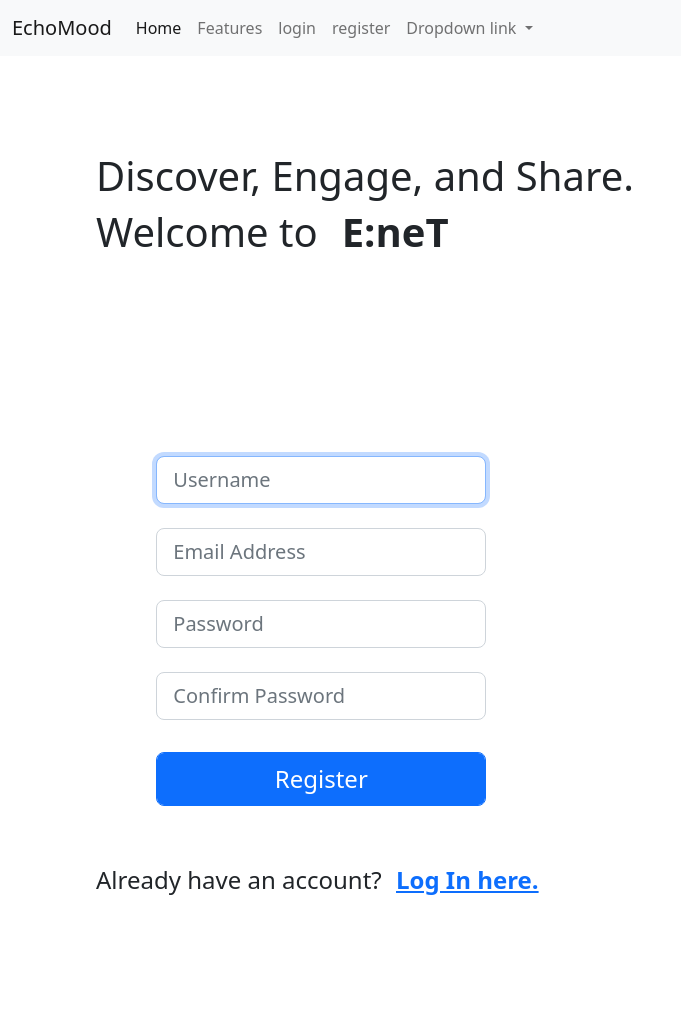
After one commit to emads22/EchoMood, a Django app: page /register in a window 1280 px wide. The commit adds this page. Shown: the whole page, without its empty margins (0-681 px from the left). Run offline with Django 4.2, Linux system fonts and the light colour scheme; some libraries are stand-ins or nearby versions.

Commit message:
auth users complete

```diff
--- a/capstone/admin.py
+++ b/capstone/admin.py
@@ -1,8 +1,9 @@
 from django.contrib import admin
-from .models import Mood, Genre, Track
+from .models import User, Mood, Genre, Track
 
 
 # Register your models here.
+admin.site.register(User)
 admin.site.register(Mood)
 admin.site.register(Genre)
 admin.site.register(Track)
--- a/capstone/static/capstone/styles.css
+++ b/capstone/static/capstone/styles.css
@@ -31,5 +31,5 @@ audio::-webkit-media-controls-mute-button {
 
 
 .highlighted {
-  background-color: lightgreen; /* Change to the desired background color */
+  background-color: lightgreen;
 }
--- a/capstone/templates/capstone/layout.html
+++ b/capstone/templates/capstone/layout.html
@@ -17,9 +17,45 @@
     <script src="{% static 'capstone/capstone_script.js' %}"></script>
 </head>
 <body>
+    <nav class="navbar navbar-expand-lg bg-light">
+        <div class="container-fluid">
+          <a class="navbar-brand" href="{% url 'index' %}">EchoMood</a>
+          <button class="navbar-toggler" type="button" data-bs-toggle="collapse" data-bs-target="#navbarNavDropdown" aria-controls="navbarNavDropdown" aria-expanded="false" aria-label="Toggle navigation">
+            <span class="navbar-toggler-icon"></span>
+          </button>
+          <div class="collapse navbar-collapse" id="navbarNavDropdown">
+            <ul class="navbar-nav">
+              <li class="nav-item">
+                <a class="nav-link active" aria-current="page" href="#">Home</a>
+              </li>
+              <li class="nav-item">
+                <a class="nav-link" href="#">Features</a>
+              </li>
+              <li class="nav-item">
+                <a class="nav-link" href="{% url 'login' %}">login</a>
+              </li>
+              <li class="nav-item">
+                <a class="nav-link" href="{% url 'register' %}">register</a>
+              </li>
+              <li class="nav-item dropdown">
+                <a class="nav-link dropdown-toggle" href="#" role="button" data-bs-toggle="dropdown" aria-expanded="false">
+                  Dropdown link
+                </a>
+                <ul class="dropdown-menu">
+                  <li><a class="dropdown-item" href="#">Action</a></li>
+                  <li><a class="dropdown-item" href="#">Another action</a></li>
+                  <li><a class="dropdown-item" href="#">Something else here</a></li>
+                </ul>
+              </li>
+            </ul>
+          </div>
+        </div>
+    </nav>
+
     {% block body %}
     {% endblock %}
     <!-- moved this script to here in order to identify the 'all_tracks' var passed to js from django template in 'index' page  -->
-
+    <!-- bootstrap -->
+    <script src="https://cdn.jsdelivr.net/npm/bootstrap@5.2.3/dist/js/bootstrap.bundle.min.js" integrity="sha384-kenU1KFdBIe4zVF0s0G1M5b4hcpxyD9F7jL+jjXkk+Q2h455rYXK/7HAuoJl+0I4" crossorigin="anonymous"></script>
 </body>
 </html>
--- /dev/null
+++ b/capstone/templates/capstone/register.html
@@ -0,0 +1,56 @@
+{% extends "capstone/layout.html" %}
+
+{% block body %}
+
+    {% if message %}
+        <div class="alert alert-secondary p-4 fs-5" role="alert">
+            <!-- With the 'linebreaks' filter, line breaks (newlines) in the 'message' content will be converted into HTML <p> and <br> tags,
+            preserving the original formatting when displayed in the rendered HTML -->
+            {{ message | linebreaks  }}
+        </div>
+        <!-- The meta tag with http-equiv="refresh" attribute reloads the page after 6 seconds here -->
+        <meta http-equiv="refresh" content="6;url={% url 'register' %}">
+    {% endif %}
+
+
+    <div class="row container-fluid">
+
+        <div class="col-auto m-5 p-5">
+            <h1 class="">Discover, Engage, and Share.</h1>
+            <h1 class="">Welcome to<strong class="title ms-4">E:neT</strong></h1>
+        </div>
+
+        <div class="col-auto m-5 p-5 container">
+            <div class="d-flex justify-content-center">
+                <form action="{% url 'register' %}" method="post">
+                    {% csrf_token %}
+
+                    <div class="col-auto mb-4">
+                        {{ register_form.username }}
+                    </div>
+                    <div class="col-auto mb-4">
+                        {{ register_form.email }}
+                    </div>
+                    <div class="col-auto mb-4">
+                        {{ register_form.password }}
+                    </div>
+                    <div class="col-auto mb-4">
+                        {{ register_form.confirmation }}
+                    </div>
+
+                    <div class="col-auto">
+                        <button type="submit" class="form-control btn btn-lg mt-2 mb-4 fs-4 btn-primary">
+                            Register
+                        </button>
+                    </div>
+                </form>
+            </div>
+            <br>
+            <p class="text-center mt-2 mb-4 fs-4">
+                Already have an account? <a href="{% url 'login' %}" class="mx-2 login-link"><strong>Log In here.</strong></a>
+            </p>
+        </div>
+
+    </div>
+
+{% endblock %}
--- a/capstone/views.py
+++ b/capstone/views.py
@@ -9,13 +9,52 @@ from django.core.paginator import Paginator
 import json
 from django.core import serializers
 from django import forms
+import re
 
 from .models import User, Mood, Genre, Track
-from .tools import fetch_tracks_info, sync_drive_db, create_context, create_playlist, shuffle_list
+from .tools import fetch_tracks_info, sync_drive_db, create_context, create_playlist, shuffle_list, PASSWORD_PATTERN
 
 
 
 # <==================================================< Forms >==================================================>
+class LoginForm(forms.Form):
+    username = forms.CharField(
+        widget=forms.TextInput(attrs={'class': 'form-control form-control-lg',
+                                      'placeholder': 'Username',
+                                      'autofocus': 'autofocus'}),
+        required=True
+    )
+    password = forms.CharField(
+        widget=forms.PasswordInput(attrs={'class': 'form-control form-control-lg',
+                                          'placeholder': 'Password'}),
+        required=True
+    )
+
+
+class RegisterForm(forms.Form):
+    username = forms.CharField(
+        widget=forms.TextInput(attrs={'class': 'form-control form-control-lg',
+                                      'placeholder': 'Username',
+                                      'autofocus': 'autofocus'}),
+        required=True
+    )
+    email = forms.CharField(
+        widget=forms.EmailInput(attrs={'class': 'form-control form-control-lg',
+                                      'placeholder': 'Email Address'}),
+        required=True
+    )
+    password = forms.CharField(
+        widget=forms.PasswordInput(attrs={'class': 'form-control form-control-lg',
+                                          'placeholder': 'Password'}),
+        required=True
+    )
+    confirmation = forms.CharField(
+        widget=forms.PasswordInput(attrs={'class': 'form-control form-control-lg',
+                                          'placeholder': 'Confirm Password'}),
+        required=True
+    )
+
+
 class MoodForm(forms.Form):
     mood = forms.ChoiceField(
         label='Enter your mood ',
@@ -37,7 +76,7 @@ def index(request):
     # create the default context
     context = create_context(
         mood_form=MoodForm(),
-        tracks=these_tracks,
+        # tracks=these_tracks,
         # serialize the list of tracks objects to JSON format before being used in JavaScript code
         tracks_json=serializers.serialize('json', these_tracks),
     )
@@ -45,23 +84,33 @@ def index(request):
 
 
 def login_view(request):
+    # create the default context
+    context = create_context(login_form=LoginForm())
+
     if request.method == "POST":
+        this_login_form = LoginForm(request.POST)
+        # validate form (login)
+        if this_login_form.is_valid():
+            # Attempt to sign user in
+            username = request.POST.get("username")
+            password = request.POST.get("password")
+            user = authenticate(request, username=username, password=password)
+            # Check if authentication successful
+            if user is not None:
+                login(request, user)
+                # add a message to the context to pass it to template
+                context["message"] = "Logged in successfully."
+                # return HttpResponseRedirect(reverse("index"))
+                return render(request, "capstone/index.html", context=context)
+            # otherwise authentication failed
+            else:
+                # add a message to the context to pass it to template
+                context["message"] = "Invalid username and/or password."
+                # pass the same input values of login form to the template to correct them
+                context["login_form"] = this_login_form
 
-        # Attempt to sign user in
-        username = request.POST["username"]
-        password = request.POST["password"]
-        user = authenticate(request, username=username, password=password)
-
-        # Check if authentication successful
-        if user is not None:
-            login(request, user)
-            return HttpResponseRedirect(reverse("index"))
-        else:
-            return render(request, "capstone/login.html", {
-                "message": "Invalid username and/or password."
-            })
-    else:
-        return render(request, "capstone/login.html")
+    # in case GET method or failed to login due to wrong credentials
+    return render(request, "capstone/login.html", context=context)
 
 
 def logout_view(request):
@@ -70,30 +119,52 @@ def logout_view(request):
 
 
 def register(request):
+    # create the default context
+    context = create_context(register_form=RegisterForm())
+
     if request.method == "POST":
-        username = request.POST["username"]
-        email = request.POST["email"]
+        this_register_form = RegisterForm(request.POST)
+        # validate form (register)
+        if this_register_form.is_valid():
+            username = request.POST.get("username")
+            email = request.POST.get("email")
+            password = request.POST.get("password")
+            confirmation = request.POST.get("confirmation")
+            # make sure password matches pattern
+            if re.match(PASSWORD_PATTERN, password):
+                # make sure password matches confirmation
+                if password != confirmation:
+                    # add a message to the context to pass it to template
+                    context["message"] = "Passwords must match."
+                    # pass the same input values of login form to the template to correct them
+                    context["register_form"] = this_register_form
+                # here password matches confirmation
+                else:
+                    # attempt to create new user
+                    try:
+                        user = User.objects.create_user(username, email, password)
+                        user.save()
+                    except IntegrityError:
+                        # add a message to the context to pass it to template
+                        context["message"] = "Username already taken."
+                        # pass the same input values of login form to the template to correct them
+                        context["register_form"] = this_register_form
+                    else:
+                        # user creation was successful so log him in and redirect him to index template
+                        login(request, user)
+                        # add a message to the context to pass it to template
+                        context["message"] = f"{username} registered successfully."
+                        # return HttpResponseRedirect(reverse("index"))
+                        return render(request, "capstone/index.html", context=context)
+            # here password does not match pattern
+            else:
+                # add a message to the context to pass it to template
+                context["message"] = """Valid password (in any order):\n   - 2 or more uppercase letters\n   - 2 or more digits\n   - 2 or more special characters from   _!@#$%&"""
+                # pass the same input values of login form to the template to correct them
+                context["register_form"] = this_register_form
 
-        # Ensure password matches confirmation
-        password = request.POST["password"]
-        confirmation = request.POST["confirmation"]
-        if password != confirmation:
-            return render(request, "capstone/register.html", {
-                "message": "Passwords must match."
-            })
-
-        # Attempt to create new user
-        try:
-            user = User.objects.create_user(username, email, password)
-            user.save()
-        except IntegrityError:
-            return render(request, "capstone/register.html", {
-                "message": "Username already taken."
-            })
-        login(request, user)
-        return HttpResponseRedirect(reverse("index"))
-    else:
-        return render(request, "capstone/register.html")
+    # in case GET method or failed to register due to one of the two reasons above
+    return render(request, "capstone/register.html", context=context)
 
 
 def mood_tracks(request):
```
Also changed, not shown: capstone/static/capstone/capstone_script.js (+54 -22 lines), capstone/templates/capstone/index.html (+21 -16 lines), capstone/templates/capstone/login.html (added, +54 -0 lines), capstone/tools.py (+19 -12 lines), db.sqlite3.
